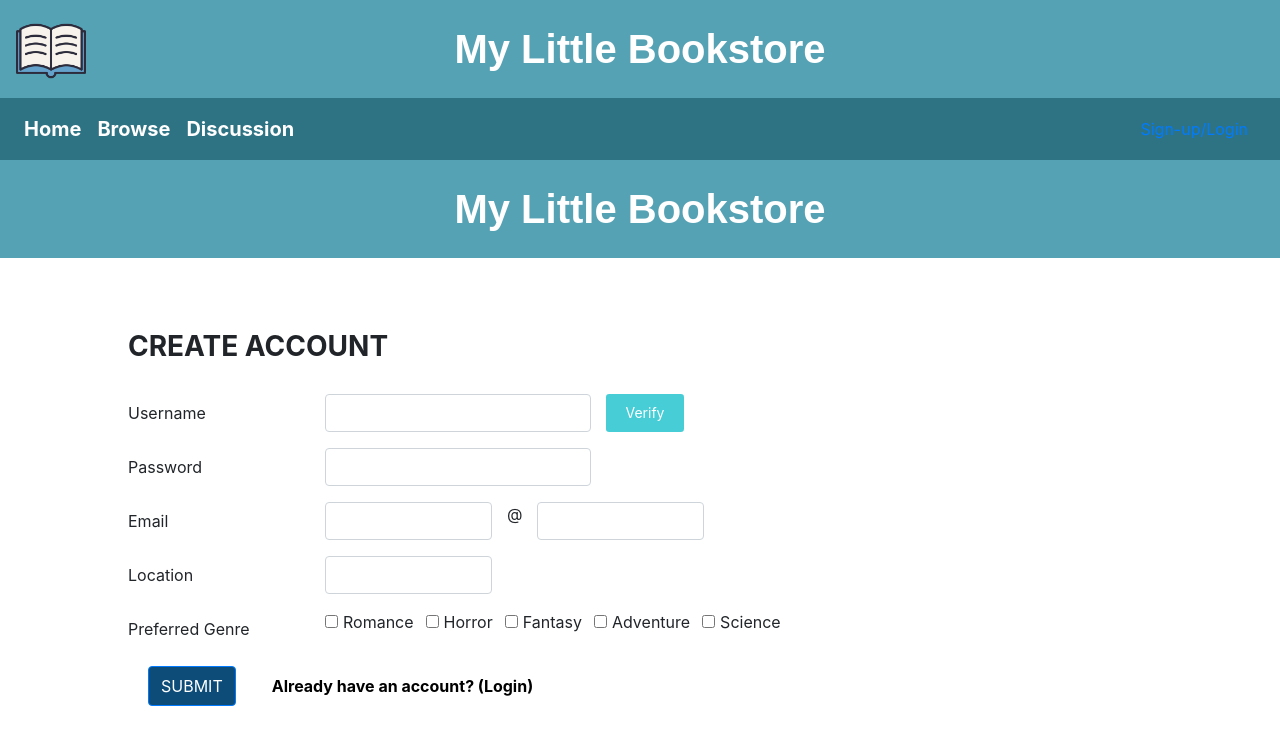
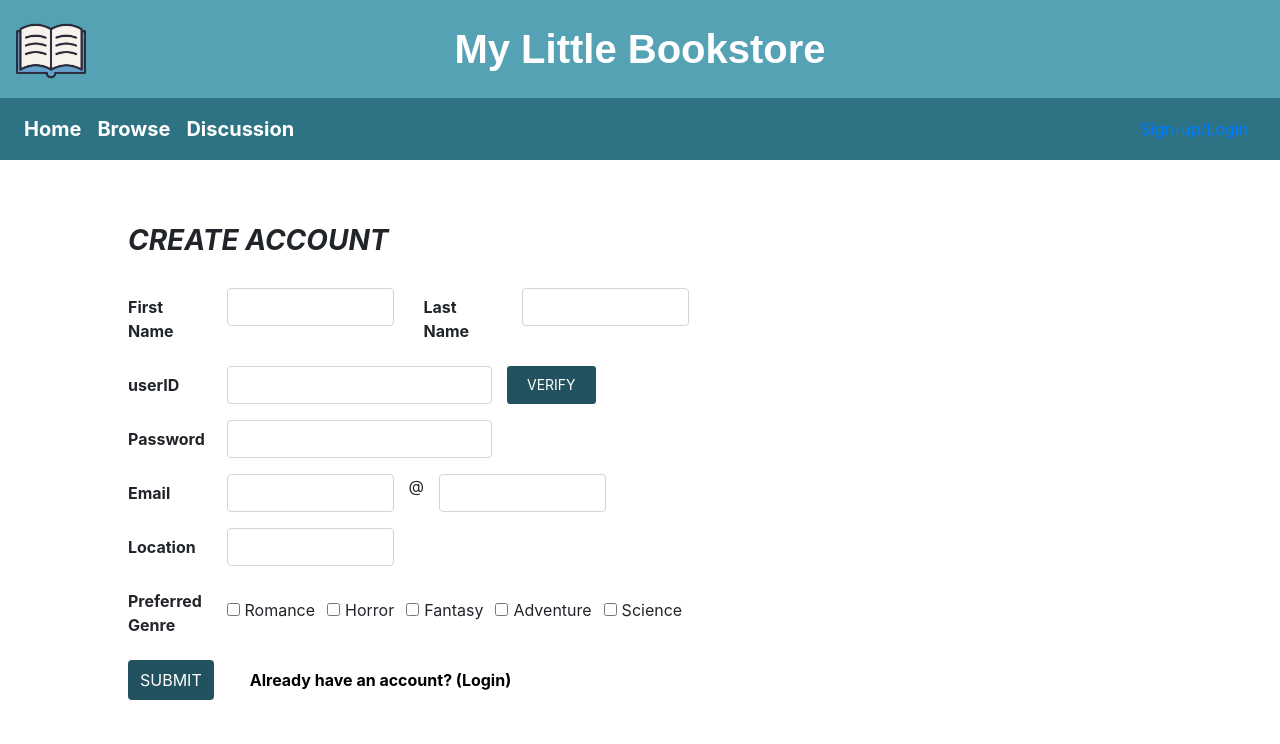
Before and after one commit to dianaeun/my-little-bookstore, a React (Create React App) app in the folder project_mlb/: page /Signup in a window 1280 px wide. Shown: the top 744 px of the page. Built offline with nearby package versions, Linux system fonts and the light colour scheme.

Commit message:
Fixed design for Discussion/Premain/Login/Signup/Main pages

```diff
--- a/project_mlb/src/App.css
+++ b/project_mlb/src/App.css
@@ -41,8 +41,8 @@
   height: 100%
 }
 
-.outer-container {
+/* .outer-container {
   position: fixed;
   width: 100%;
   height: 100%;
-}
+} */
--- a/project_mlb/src/App.js
+++ b/project_mlb/src/App.js
@@ -33,6 +33,7 @@ class App extends Component {
                 login: this.login,
                 logout: this.logout
               }}>
+                <main className="vh-100">
                   <Switch>
                     <Route exact path="/" component={Premain} />
                     {!this.state.isLogin && <Route exact path='/Login' component={Login}/>}
@@ -45,6 +46,7 @@ class App extends Component {
                     <Route path='/IndividualBookpage' component={IndividualBookpage} />
                     <Redirect to="/Main" />
                   </Switch>
+                </main>
           </AuthContext.Provider>
         </BrowserRouter>
       </React.Fragment>
--- a/project_mlb/src/pages/Discussion.js
+++ b/project_mlb/src/pages/Discussion.js
@@ -48,11 +48,10 @@ class Discussion extends Component {
   ];
   render() {
     return (
-      <React.Fragment>
-        <MlbNavbar/>
         <div>
+          <MlbNavbar/>
           <AddDiscussion show={this.state.addDiscussion} handleClose={this.handleClose}/>
-          <Card
+          {/* <Card
             style={{width: "60%", marginLeft: "20%", marginTop: "3%", background: "#CEE4E9"}}
           >
             <Card.Body>
@@ -65,28 +64,39 @@ class Discussion extends Component {
                 Start Your Discussion
               </Button>
             </Card.Body>
-          </Card>
-          <div
-            style={{marginLeft: "23%", marginTop: "2rem", marginBottom: "2rem" }}
-          >
-            <Form>
+          </Card> */}
+          <div style={{ width: "60%", marginLeft: "20%", marginTop: "2rem" }}>
+            <div style={{display: "flex"}}>
+              <h2>Discussions</h2>
+              <Button
+                style={{ marginLeft: "2rem", background: "#2E7384", border: 0, }}
+                onClick={this.handleAddDiscussion}
+              >Add Discussion</Button>
+            </div>
+
+            <Form style={{marginTop: "2rem"}}>
               <Form.Group as={Row}>
-                <Col sm={4}>
-                  <Form.Control type="text" placeholder="Search by Tag" />
+                <Col sm={5}>
+                  <Form.Control type="text" placeholder="Search Term" />
                 </Col>
                 <Button variant="outline-primary">Search</Button>
               </Form.Group>
             </Form>
-          </div>
-          <div style={{ width: "60%", marginLeft: "20%" }}>
-            <h2>Discussions</h2>
             <hr
               style={{color: "black", backgroundColor: "black", height: "0.1rem", margin: 0}}
             />
+            <Form>
+              <div key={`inline-radio`} style={{textAlign: "right"}}>
+                  <Form.Label column sm="3">Sort By</Form.Label>
+                  <Form.Check inline label='Rating' type='radio' id='rating' />
+                  <Form.Check inline label='Price' type='radio' id='price' />
+                  <Form.Check inline label='Alphabet' type='radio' id='alphabet' />
+              </div>
+            </Form>
           </div>
           {this.discussions.map((discussion, i) => (
             <Card
-              style={{width: "60%", marginLeft: "20%", marginTop: "3%", background: "#CEE4E9"}}
+              style={{width: "60%", marginLeft: "20%", marginTop: "1rem", background: "#CEE4E9"}}
             >
               <Card.Body>
                 <Card.Title style={{ display: "flex" }}>
@@ -114,15 +124,10 @@ class Discussion extends Component {
                           onClick={(event) => this.handleShow(event.target.id.slice(6))}
                           style={{paddingTop: 0, paddingBottom: 0, marginLeft: "0.6rem", marginBottom: "0.2rem"}}
                       >
-                          {this.state.shown.includes(i + "") ? "hide" : "read"}
+                          {this.state.shown.includes(i + "") ? "hide" : "show"}
                       </Button>
                   </p>
-
-                  <p
-                    style={
-                      this.state.shown.includes(i + "") ? {} : { display: "none" }
-                    }
-                  >
+                  <p style={this.state.shown.includes(i + "") ? {} : { display: "none" }}>
                     {discussion.content}
                   </p>
                 </Card.Text>
@@ -142,7 +147,6 @@ class Discussion extends Component {
             </Card>
           ))}
         </div>
-      </React.Fragment>
     );
   }
 }
--- a/project_mlb/src/pages/Login.js
+++ b/project_mlb/src/pages/Login.js
@@ -1,78 +1,53 @@
 import React, { Component } from "react";
-import { Form, Button, Nav } from "react-bootstrap";
+import { Form, Button, Nav, Card } from "react-bootstrap";
 import AuthContext from '../context/AuthContext';
 import MlbNavbar from '../components/NavigationBar.js'
+import {Redirect} from "react-router";
+import { Link, NavLink} from "react-router-dom";
 
 class Login extends Component {
   state = {
     isLogin: true,
   };
   static contextType = AuthContext;
-
-  handleSubmit = (e) => {
-    e.preventDefault();
-    let path = `/Premain`;
-    this.props.history.push(path);
-  };
   render() {
     return (
-      <React.Fragment>
+        <div class="outer-container">
           <MlbNavbar/>
-
-        <div
-          class="outer-container"
-          style={{ display: "flex", justifyContent: "center" }}
-        >
-          <div style={{ textAlign: "center" }}>
-            <h2
-              style={{
-                fontFamily: "cursive",
-                fontWeight: "bold",
-                color: "#47CDD6",
-                marginTop: "45%",
-              }}
-            >
-              My Little Bookstore
-            </h2>
-            <div style={{ marginTop: "10%" }}>
+            <Card style={{width: "40%", marginLeft: "30%", marginTop: "4rem"}}>
+              <Card.Body>
+              <Card.Title style={{marginBottom: "2rem", fontWeight: "bold", fontStyle: "italic", fontSize: "2rem"}}> Login to Your Account </Card.Title>
                 <Form onSubmit={this.handleSubmit}>
-                <Form.Group controlId="formBasicEmail">
-                  <Form.Control
-                    type="username"
-                    placeholder="User Name or Email"
-                  />
+                  <Form.Group controlId="formBasicUserID">
+                    <Form.Label style={{fontWeight: "bold"}}>UserID / Email</Form.Label>
+                    <Form.Control type="userID"/>
                     <Form.Text className="text-muted"></Form.Text>
                   </Form.Group>
-
                   <Form.Group controlId="formBasicPassword">
-                  <Form.Control type="password" placeholder="Password" />
+                    <Form.Label style={{fontWeight: "bold"}}>Password</Form.Label>
+                    <Form.Control type="password"/>
                   </Form.Group>
-                {/* <Form.Group controlId="formBasicCheckbox">
-                    <Form.Check type="checkbox" label="Check me out" />
-                  </Form.Group> */}
                   <Button
-                  style={{
-                    width: "100%",
-                    background: "#47CDD6",
-                    fontWeight: "bold",
-                  }}
+                    style={{width: "100%", background: "#22525F", border: 0, fontWeight: "bold", marginTop: "1.5rem", padding: "0.6rem", float: "left"}}
                     onClick={this.context.login}
                   >
                     LOGIN
                   </Button>
                 </Form>
-              <Nav>
+              </Card.Body>
+              <Card.Footer style={{background: "white"}}>
+                <Nav >
                   <Nav.Item>
-                  <Nav.Link href="/Signup" style={{color:"grey", fontWeight: "bold"}}>Register</Nav.Link>
+                    <Nav.Link href="/Signup" style={{color:"black", fontWeight: "bold"}}>Create Account</Nav.Link>
                   </Nav.Item>
-                <Nav.Item className="ml-auto" >
-                  <Nav.Link style={{color:"grey", fontWeight: "bold"}} >Forgot Password</Nav.Link>
+                  <Nav.Item className="ml-auto">
+                    <Nav.Link style={{color:"black", fontWeight: "bold"}}>Forgot Password</Nav.Link>
                   </Nav.Item>
                 </Nav>
+              </Card.Footer>
+
+            </Card>
         </div>
-          </div>
-        </div>
-      </React.Fragment>
     );
   }
 }
--- a/project_mlb/src/pages/MyBookstore.js
+++ b/project_mlb/src/pages/MyBookstore.js
@@ -53,12 +53,10 @@ class MyBookstore extends Component{
       return <td>{stars}</td>
     }
 
-
     render(){
         return (
             <div>
                 <MlbNavbar/>
-
                 <AddBookModal show={this.state.addBook} handleClose={this.handleClose}/>
                 <DeleteBookModal show={this.state.deleteBook} handleClose={this.handleClose}/>
                 {this.state.bookSelected && <EditBookModal show={this.state.editBook} handleClose={this.handleClose} book={this.state.bookSelected}/>}
--- a/project_mlb/src/pages/Premain.js
+++ b/project_mlb/src/pages/Premain.js
@@ -1,5 +1,5 @@
 import React, { Component } from "react";
-import { Button } from "react-bootstrap";
+import { Button, Col, Jumbotron, Row } from "react-bootstrap";
 import {Redirect} from "react-router";
 // import { NavLink } from "react-router-dom";
 const book = require("../icons/book.png");
@@ -19,42 +19,44 @@ class Premain extends Component {
   };
   render() {
     return (
-      <div class="outer-container" style={{ background: "#56A2B5" }}>
-        <div style={{ textAlign: "center" }}>
-          <h2
-            style={{ fontFamily: "cursive", color: "white", marginTop: "15%" }}
+      <div style={{ background: "#22525F", height: "100%"}}>
+          <div style={{ textAlign: "center", height: "80%" }}>
+            <h1
+              style={{ fontFamily: "cursive", color: "white", paddingTop: "10%" }}
             >
               Welcome to <br />
-            My Little Bookstore
-          </h2>
+              <i>My Little Bookstore</i>
+            </h1>
             <img
               src={book}
               alt="book"
-            style={{ width: "80px", margin: "20px" }}
+              style={{ width: "100px", margin: "20px" }}
             />
             <div>
               <Button
                 style={{
-                width: "110px",
+                  width: "fit-content",
                   margin: "15px",
                   background: "#117BC8",
+                  fontSize: "1.2rem"
                 }}
               >
                 Learn
               </Button>
               <Button
                 style={{
-                width: "110px",
+                  width: "fit-content",
                   margin: "15px",
                   background: "#117BC8",
+                  fontSize: "1.2rem"
                 }}
                 onClick={this.redirectHandler}
               >
                 Get Started
               </Button>
-            {/* <NavLink className="nav-link" to="/Main">Get Started</NavLink> */}
               {this.renderRedirect()}
             </div>
+            <p style={{color: "white", fontSize: "1.2rem", fontStyle: "italic", paddingTop: "1rem"}}>An online community for people who love or want to sell / buy books</p>
         </div>
       </div>
     );
--- a/project_mlb/src/pages/Signup.js
+++ b/project_mlb/src/pages/Signup.js
@@ -6,64 +6,48 @@ class Signup extends Component {
     state = {
         isLogin: true,
       };
-      handleSubmit = (e) => {
-        e.preventDefault();
-        let path = `/Login`;
-        this.props.history.push(path);
-      };
+    handleSubmit = (e) => {
+      e.preventDefault();
+      let path = `/Login`;
+      this.props.history.push(path);
+    };
   render() {
     return (
-      <React.Fragment>
-        <MlbNavbar/>
         <div class="outer-container">
-          <div style={{ textAlign: "center", background: "#56a2b5" }}>
-            <h1
-              style={{
-                color: "white",
-                padding: "25px",
-                fontFamily: "fantasy",
-                fontWeight: "bold",
-              }}
-            >
-              My Little Bookstore
-            </h1>
-          </div>
+          <MlbNavbar/>
           <div style={{ paddingLeft: "10%", paddingTop: "5%" }}>
-            <h3 style={{ marginBottom: "30px", fontWeight: "bold" }}>CREATE ACCOUNT</h3>
+            <h3 style={{ marginBottom: "30px", fontWeight: "bold", fontStyle: "italic" }}>CREATE ACCOUNT</h3>
             <Form onSubmit={this.handleSubmit} style={{ width: "100%" }}>
-              <Form.Group controlId="formBasicUsername" as={Row}>
-                <Form.Label column sm={2}>
-                  Username
-                </Form.Label>
+              <Form.Group controlId="formBasicName" as={Row}>
+                <Form.Label column sm={1} style={{fontWeight: "bold"}}> First Name </Form.Label>
+                <Col sm={2}>
+                  <Form.Control type="firstName" />
+                </Col>
+                <Form.Label column sm={1} style={{fontWeight: "bold"}}> Last Name </Form.Label>
+                <Col sm={2}>
+                  <Form.Control type="lastName" />
+                </Col>
+              </Form.Group>
+              <Form.Group controlId="formBasicuserID" as={Row}>
+                <Form.Label column sm={1} style={{fontWeight: "bold"}}> userID </Form.Label>
                 <Col sm={3}>
-                  <Form.Control type="username" />
+                  <Form.Control type="userID" />
                 </Col>
                 <Button
                   size="sm"
-                  style={{
-                    background: "#47CDD6",
-                    color: "white",
-                    border: "0px",
-                    paddingLeft: "20px",
-                    paddingRight: "20px",
-                  }}
+                  style={{background: "#22525F", border: "0px", paddingLeft: "20px", paddingRight: "20px"}}
                 >
-                  Verify
+                  VERIFY
                 </Button>
               </Form.Group>
-
               <Form.Group controlId="formBasicPassword" as={Row}>
-                <Form.Label column sm={2}>
-                  Password
-                </Form.Label>
+                <Form.Label column sm={1} style={{fontWeight: "bold"}}> Password </Form.Label>
                 <Col sm={3}>
                   <Form.Control type="password" />
                 </Col>
               </Form.Group>
               <Form.Group controlId="formBasicEmail" as={Row}>
-                <Form.Label column sm={2}>
-                  Email
-                </Form.Label>
+                <Form.Label column sm={1} style={{fontWeight: "bold"}}> Email </Form.Label>
                 <Col sm={2}>
                   <Form.Control type="email1" />
                 </Col>
@@ -73,18 +57,14 @@ class Signup extends Component {
                 </Col>
               </Form.Group>
               <Form.Group controlId="formBasicLocation" as={Row}>
-                <Form.Label column sm={2}>
-                  Location
-                </Form.Label>
+                <Form.Label column sm={1} style={{fontWeight: "bold"}}> Location </Form.Label>
                 <Col sm={2}>
                   <Form.Control type="location" />
                 </Col>
               </Form.Group>
               <Form.Group controlId="formBasicGenre" as={Row}>
-                <Form.Label column sm={2}>
-                  Preferred Genre
-                </Form.Label>
-              <Col key={`inline-checkbox`} className="mb-3">
+                <Form.Label column sm={1} style={{fontWeight: "bold"}}> Preferred Genre </Form.Label>
+              <Col key={`inline-checkbox`} className="mb-3" style={{paddingTop: "1rem"}}>
                 <Form.Check
                   inline
                   label="Romance"
@@ -112,8 +92,8 @@ class Signup extends Component {
                 />
               </Col>
               </Form.Group>
-              <div style={{display: "flex", paddingLeft: "20px"}}>
-              <Button type="submit" style={{background: "#0D4B78", color: "white"}}>SUBMIT</Button>
+              <div style={{display: "flex"}}>
+              <Button type="submit" style={{background: "#22525F", border: "0px"}}>SUBMIT</Button>
               <Nav>
                 <Nav.Item>
                   <Nav.Link href="/Login" style={{color:"black", fontWeight: "bold", marginLeft: "20px"}}>Already have an account? (Login)</Nav.Link>
@@ -124,7 +104,6 @@ class Signup extends Component {
             </Form>
           </div>
         </div>
-      </React.Fragment>
     );
   }
 }
```
Lines whose indentation alone changed are shown as unchanged.
